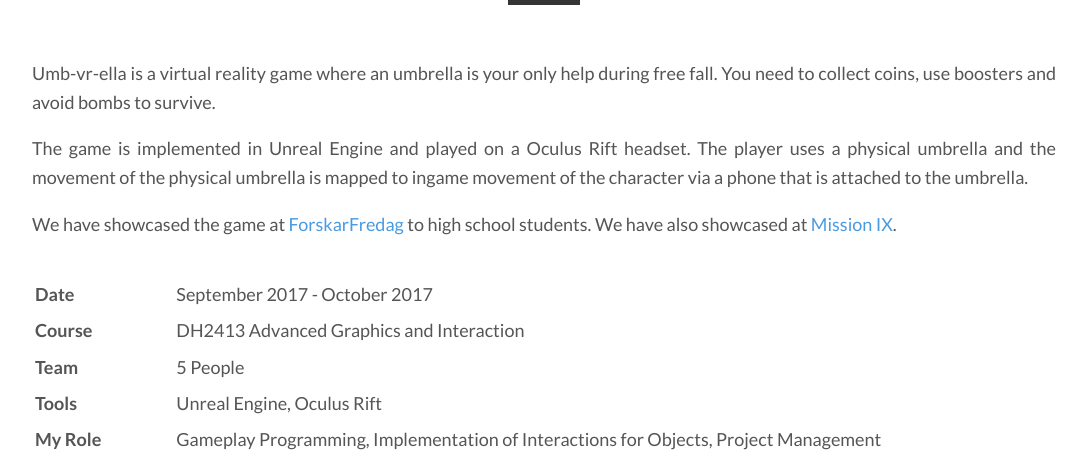
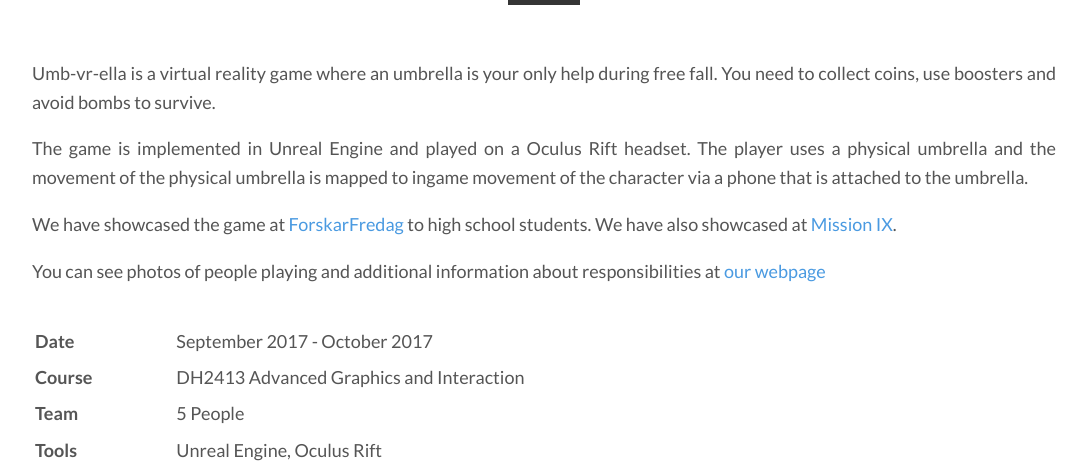
Before and after one commit to eowyn36/eowyn36.github.io, a Jekyll site: the page built from _projects/umb-vr-ella.md, in a window 1280 px wide and 900 px high, scrolled down 373 px, cut to the strip 0-473 px from the top of the window. Shown: the whole strip, without its empty margins (96-1182 px from the left). Built offline with Jekyll 4.4.1, drawn with Linux system fonts in a browser that asks for light colours.

Commit message:
Project description updates

```diff
--- a/_projects/umb-vr-ella.md
+++ b/_projects/umb-vr-ella.md
@@ -12,7 +12,9 @@ Umb-vr-ella is a virtual reality game where an umbrella is your only help during
 The game is implemented in Unreal Engine and played on a Oculus Rift headset. The player uses a physical umbrella and the movement of the physical umbrella is mapped to ingame movement of the character via a phone that is attached to the umbrella.
 
 We have showcased the game at [ForskarFredag](https://forskarfredag.se/stockholm/) to high school students.
-We have also showcased at [Mission IX](http://beta.missionix.com/).
+We have also showcased at [Mission IX](https://missionix.com/).
+
+You can see photos of people playing and additional information about responsibilities at [our webpage](https://umb-vr-ela.github.io/web/umbvrella/)
 
 {:.project-table}
 | Date | September 2017 - October 2017 |
@@ -21,6 +23,7 @@ We have also showcased at [Mission IX](http://beta.missionix.com/).
 | Tools | Unreal Engine, Oculus Rift |
 | My Role | Gameplay Programming, Implementation of Interactions for Objects, Project Management |
 
+
 <div class="text-center">
 <iframe width="640" height="480" src="https://www.youtube.com/embed/ASJZEnsFPt8?rel=0" frameborder="0" allowfullscreen></iframe>
 </div>
```
